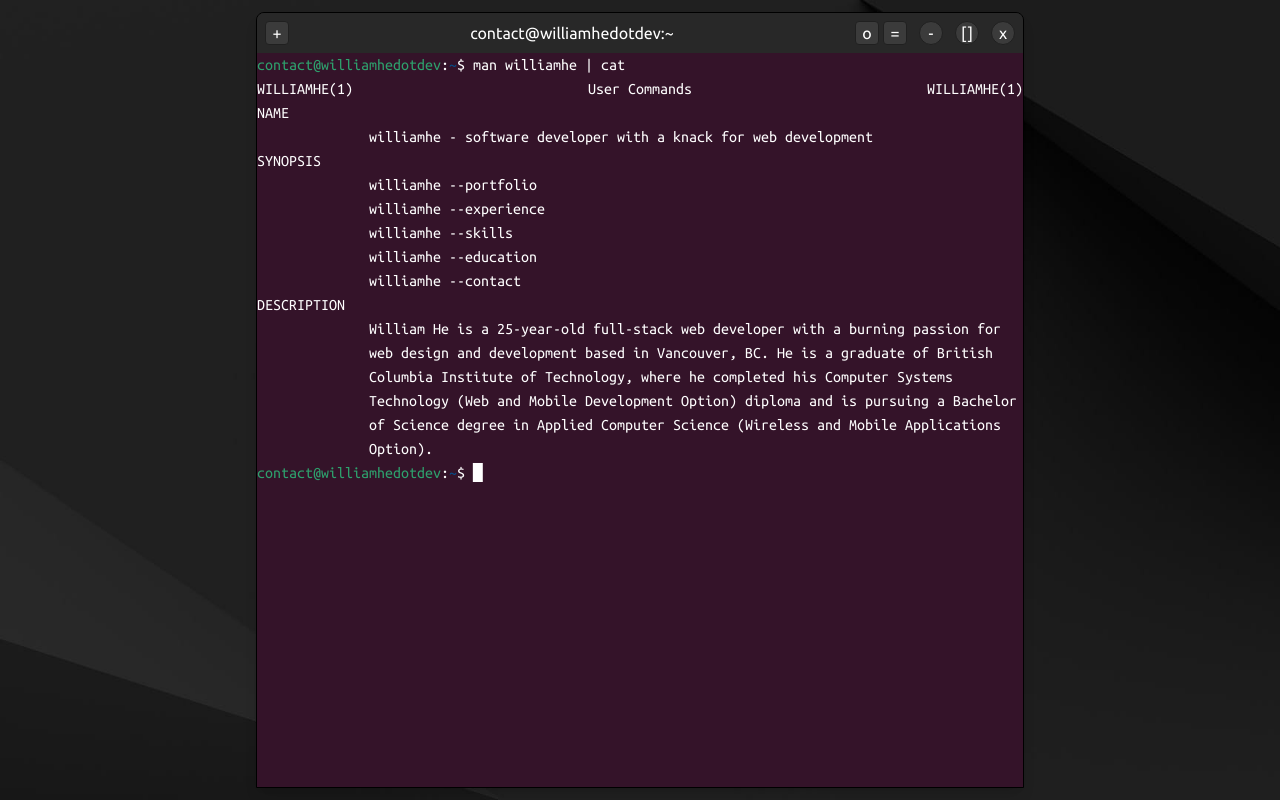
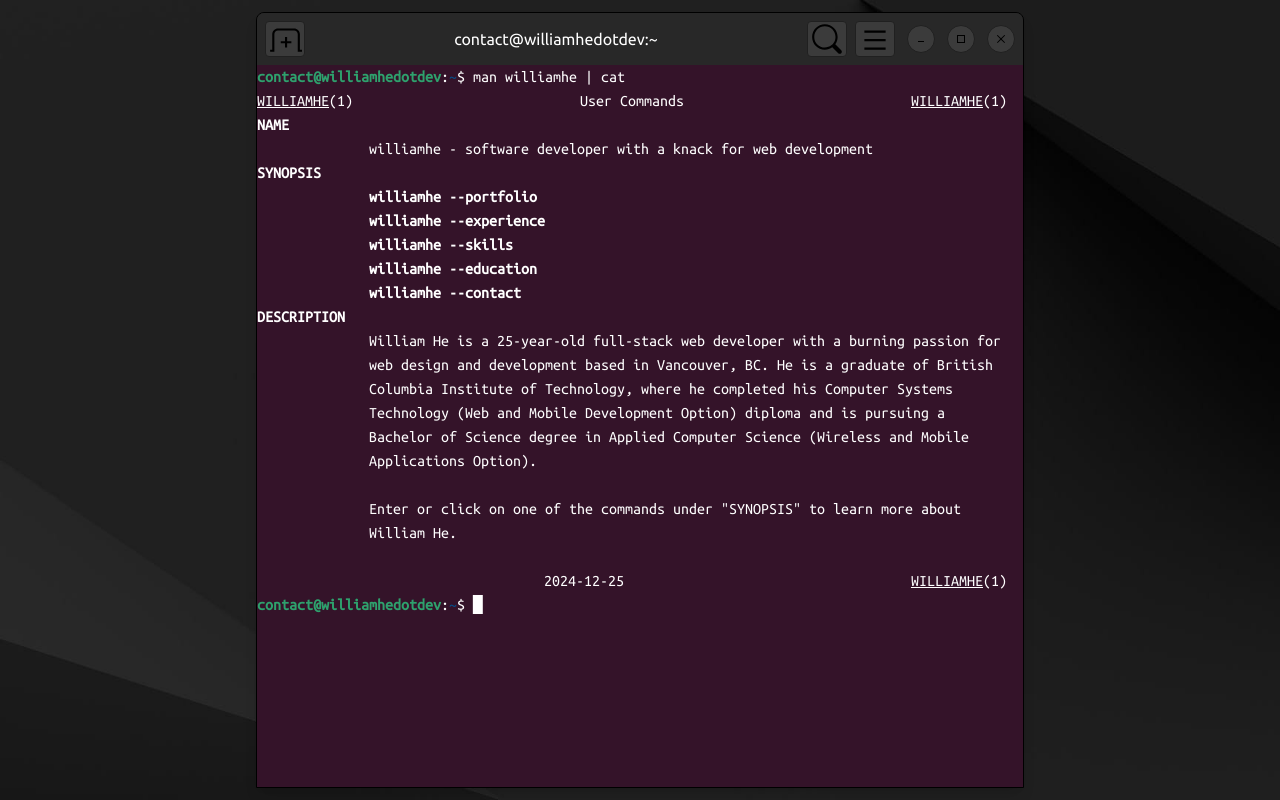
Before and after one commit to Bywfaru/williamhedotdev-astro, an Astro site: page / in a window 1280 px wide. Built offline with nearby package versions, Linux system fonts and the light colour scheme; Astro itself is replaced by a stand-in of ours.

Commit message:
feat: styling changes

```diff
--- a/src/components/TerminalWindow/TerminalWindow.astro
+++ b/src/components/TerminalWindow/TerminalWindow.astro
@@ -27,6 +27,8 @@ const { title } = Astro.props;
     'border-[black]',
     'shadow-lg',
     'max-w-screen-md',
+    'selection:bg-terminal-text-1',
+    'selection:text-terminal-bg',
   ]}
 >
   <TerminalTitleBar title={title} />
--- a/src/components/TerminalWindow/components/TerminalManSection/TerminalManSection.astro
+++ b/src/components/TerminalWindow/components/TerminalManSection/TerminalManSection.astro
@@ -8,7 +8,7 @@ const { title } = Astro.props;
 ---
 
 <div>
-  <span class:list={['uppercase']}>{title}</span>
+  <span class:list={['uppercase', 'font-bold']}>{title}</span>
 
   <div
     class:list={[
--- a/src/components/TerminalWindow/components/TerminalTitleBar/TerminalTitleBar.astro
+++ b/src/components/TerminalWindow/components/TerminalTitleBar/TerminalTitleBar.astro
@@ -1,7 +1,7 @@
 ---
 import { t } from '@/utils';
 import TerminalTitleBarButton from '../TerminalTitleBarButton/TerminalTitleBarButton.astro';
-
+import { Icon } from 'astro-icon/components';
 export type TerminalTitleBarProps = {
   title?: string;
 };
@@ -19,22 +19,34 @@ const { title = t('terminal.title') } = Astro.props;
     'items-center',
   ]}
 >
-  <TerminalTitleBarButton>+</TerminalTitleBarButton>
+  <TerminalTitleBarButton>
+    <Icon name="ubuntu-window-new-tab" />
+  </TerminalTitleBarButton>
 
   <span class:list={['text-ellipsis', 'select-none']}>
     {title}
   </span>
 
-  <div class:list={['flex', 'gap-3']}>
-    <div class:list={['flex', 'gap-1']}>
-      <TerminalTitleBarButton>o</TerminalTitleBarButton>
-      <TerminalTitleBarButton>=</TerminalTitleBarButton>
+  <div class:list={['flex', 'gap-3', 'items-center']}>
+    <div class:list={['flex', 'gap-2']}>
+      <TerminalTitleBarButton>
+        <Icon name="ubuntu-window-search" />
+      </TerminalTitleBarButton>
+      <TerminalTitleBarButton>
+        <Icon name="ubuntu-window-menu" />
+      </TerminalTitleBarButton>
     </div>
 
-    <div class:list={['flex', 'gap-3']}>
-      <TerminalTitleBarButton variant="circle">-</TerminalTitleBarButton>
-      <TerminalTitleBarButton variant="circle">[]</TerminalTitleBarButton>
-      <TerminalTitleBarButton variant="circle">x</TerminalTitleBarButton>
+    <div class:list={['flex', 'gap-3', 'items-center']}>
+      <TerminalTitleBarButton variant="circle">
+        <Icon name="ubuntu-window-minimize" size={8} />
+      </TerminalTitleBarButton>
+      <TerminalTitleBarButton variant="circle">
+        <Icon name="ubuntu-window-maximize" size={8} />
+      </TerminalTitleBarButton>
+      <TerminalTitleBarButton variant="circle">
+        <Icon name="ubuntu-window-close" size={8} />
+      </TerminalTitleBarButton>
     </div>
   </div>
 </div>
--- a/src/components/TerminalWindow/components/TerminalTitleBarButton/TerminalTitleBarButton.astro
+++ b/src/components/TerminalWindow/components/TerminalTitleBarButton/TerminalTitleBarButton.astro
@@ -16,12 +16,10 @@ const { variant = 'square' } = Astro.props;
     'items-center',
     'bg-terminal-menu-bar-btn-bg',
     'hover:bg-terminal-menu-bar-btn-hover-bg',
-    'aspect-square',
-    'h-6',
     'transition-colors',
     'select-none',
-    variant === 'square' && ['rounded-[4px]'],
-    variant === 'circle' && ['rounded-full'],
+    variant === 'square' && ['rounded-[4px]', 'h-9', 'w-10'],
+    variant === 'circle' && ['rounded-full', 'h-7', 'aspect-square'],
   ]}
 >
   <slot />
--- a/src/pages/index.astro
+++ b/src/pages/index.astro
@@ -12,20 +12,39 @@ const age = differenceInYears(new Date(), new Date('1999-04-17'));
   <TerminalWindow>
     <!-- man command -->
     <span>
-      <span class:list={['text-terminal-text-2']}
-        >{t('terminal.user')}@{t('terminal.domain')}</span
-      >:<span class:list={['text-terminal-text-3']}>~</span>$
+      <span
+        class:list={[
+          'text-terminal-text-2',
+          'font-bold',
+          'selection:bg-terminal-text-2',
+          'selection:text-terminal-bg',
+        ]}>{t('terminal.user')}@{t('terminal.domain')}</span
+      >:<span
+        class:list={[
+          'text-terminal-text-3',
+          'selection:bg-terminal-text-3',
+          'selection:text-terminal-bg',
+        ]}>~</span
+      >$
 
       <span>{t('terminal.home.manCommand')}</span>
     </span>
 
     <!-- man command output -->
-    <span>
+    <span class:list={['pr-4']}>
       <!-- Header -->
       <div class:list={['flex', 'justify-between']}>
-        <span>{t('terminal.home.manOutput.header.namePage')}</span>
+        <span>
+          <span class:list={['underline']}
+            >{t('terminal.home.manOutput.header.name')}</span
+          ><span>(1)</span>
+        </span>
         <span>{t('terminal.home.manOutput.header.title')}</span>
-        <span>{t('terminal.home.manOutput.header.namePage')}</span>
+        <span>
+          <span class:list={['underline']}
+            >{t('terminal.home.manOutput.header.name')}</span
+          ><span>(1)</span>
+        </span>
       </div>
 
       <!-- Content -->
@@ -37,19 +56,29 @@ const age = differenceInYears(new Date(), new Date('1999-04-17'));
 
         <!-- Synopsis -->
         <TerminalManSection title={t('terminal.home.manOutput.synopsis.title')}>
-          <a href="/portfolio" class:list={['w-fit', 'hover:underline']}
+          <a
+            href="/portfolio"
+            class:list={['w-fit', 'hover:underline', 'font-bold']}
             >{t('terminal.home.manOutput.synopsis.content.portfolio')}</a
           >
-          <a href="/experience" class:list={['w-fit', 'hover:underline']}
+          <a
+            href="/experience"
+            class:list={['w-fit', 'hover:underline', 'font-bold']}
             >{t('terminal.home.manOutput.synopsis.content.experience')}</a
           >
-          <a href="/skills" class:list={['w-fit', 'hover:underline']}
+          <a
+            href="/skills"
+            class:list={['w-fit', 'hover:underline', 'font-bold']}
             >{t('terminal.home.manOutput.synopsis.content.skills')}</a
           >
-          <a href="/education" class:list={['w-fit', 'hover:underline']}
+          <a
+            href="/education"
+            class:list={['w-fit', 'hover:underline', 'font-bold']}
             >{t('terminal.home.manOutput.synopsis.content.education')}</a
           >
-          <a href="/contact" class:list={['w-fit', 'hover:underline']}
+          <a
+            href="/contact"
+            class:list={['w-fit', 'hover:underline', 'font-bold']}
             >{t('terminal.home.manOutput.synopsis.content.contact')}</a
           >
         </TerminalManSection>
@@ -59,16 +88,53 @@ const age = differenceInYears(new Date(), new Date('1999-04-17'));
           title={t('terminal.home.manOutput.description.title')}
         >
           <span
-            >{t('terminal.home.manOutput.description.content', { age })}</span
+            >{
+              t('terminal.home.manOutput.description.content.description', {
+                age,
+              })
+            }
+
+            <br /><br /></span
           >
+
+          <span>{t('terminal.home.manOutput.description.content.hint')} </span>
         </TerminalManSection>
+      </div>
+
+      <br />
+
+      <!-- Footer -->
+      <div class:list={['flex', 'justify-between']}>
+        <span>{process.env.npm_package_version}</span>
+        <span>2024-12-25</span>
+        <span>
+          <span class:list={['underline']}
+            >{t('terminal.home.manOutput.header.name')}</span
+          ><span>(1)</span>
+        </span>
       </div>
     </span>
 
     <span>
-      <span class:list={['text-terminal-text-2']}
-        >{t('terminal.user')}@{t('terminal.domain')}</span
-      >:<span class:list={['text-terminal-text-3']}>~</span>$ █
+      <span
+        class:list={[
+          'text-terminal-text-2',
+          'font-bold',
+          'selection:bg-terminal-text-2',
+          'selection:text-terminal-bg',
+        ]}>{t('terminal.user')}@{t('terminal.domain')}</span
+      >:<span
+        class:list={[
+          'text-terminal-text-3',
+          'selection:bg-terminal-text-3',
+          'selection:text-terminal-bg',
+        ]}>~</span
+      >$ <span
+        class:list={[
+          'selection:text-terminal-bg',
+          'selection:bg-terminal-text-1',
+        ]}>█</span
+      >
     </span>
   </TerminalWindow>
 </Layout>
--- a/src/utils/i18n/locales/en/translation.json
+++ b/src/utils/i18n/locales/en/translation.json
@@ -11,7 +11,7 @@
       "manCommand": "man williamhe | cat",
       "manOutput": {
         "header": {
-          "namePage": "WILLIAMHE(1)",
+          "name": "WILLIAMHE",
           "title": "User Commands"
         },
         "name": {
@@ -30,7 +30,10 @@
         },
         "description": {
           "title": "DESCRIPTION",
-          "content": "William He is a {{age}}-year-old full-stack web developer with a burning passion for web design and development based in Vancouver, BC. He is a graduate of British Columbia Institute of Technology, where he completed his Computer Systems Technology (Web and Mobile Development Option) diploma and is pursuing a Bachelor of Science degree in Applied Computer Science (Wireless and Mobile Applications Option)."
+          "content": {
+            "description": "William He is a {{age}}-year-old full-stack web developer with a burning passion for web design and development based in Vancouver, BC. He is a graduate of British Columbia Institute of Technology, where he completed his Computer Systems Technology (Web and Mobile Development Option) diploma and is pursuing a Bachelor of Science degree in Applied Computer Science (Wireless and Mobile Applications Option).",
+            "hint": "Enter or click on one of the commands under \"SYNOPSIS\" to learn more about William He."
+          }
         }
       }
     }
```
